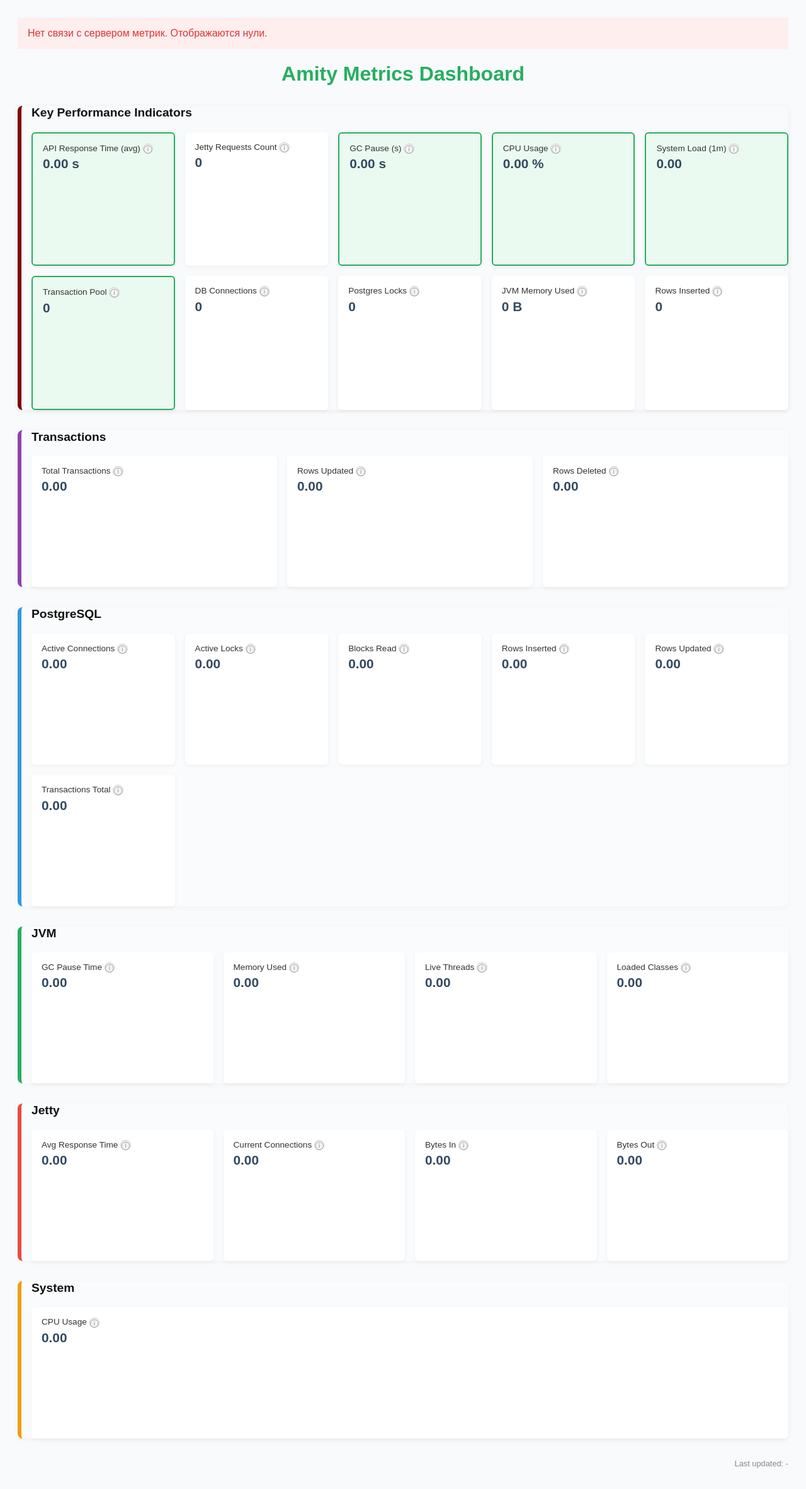
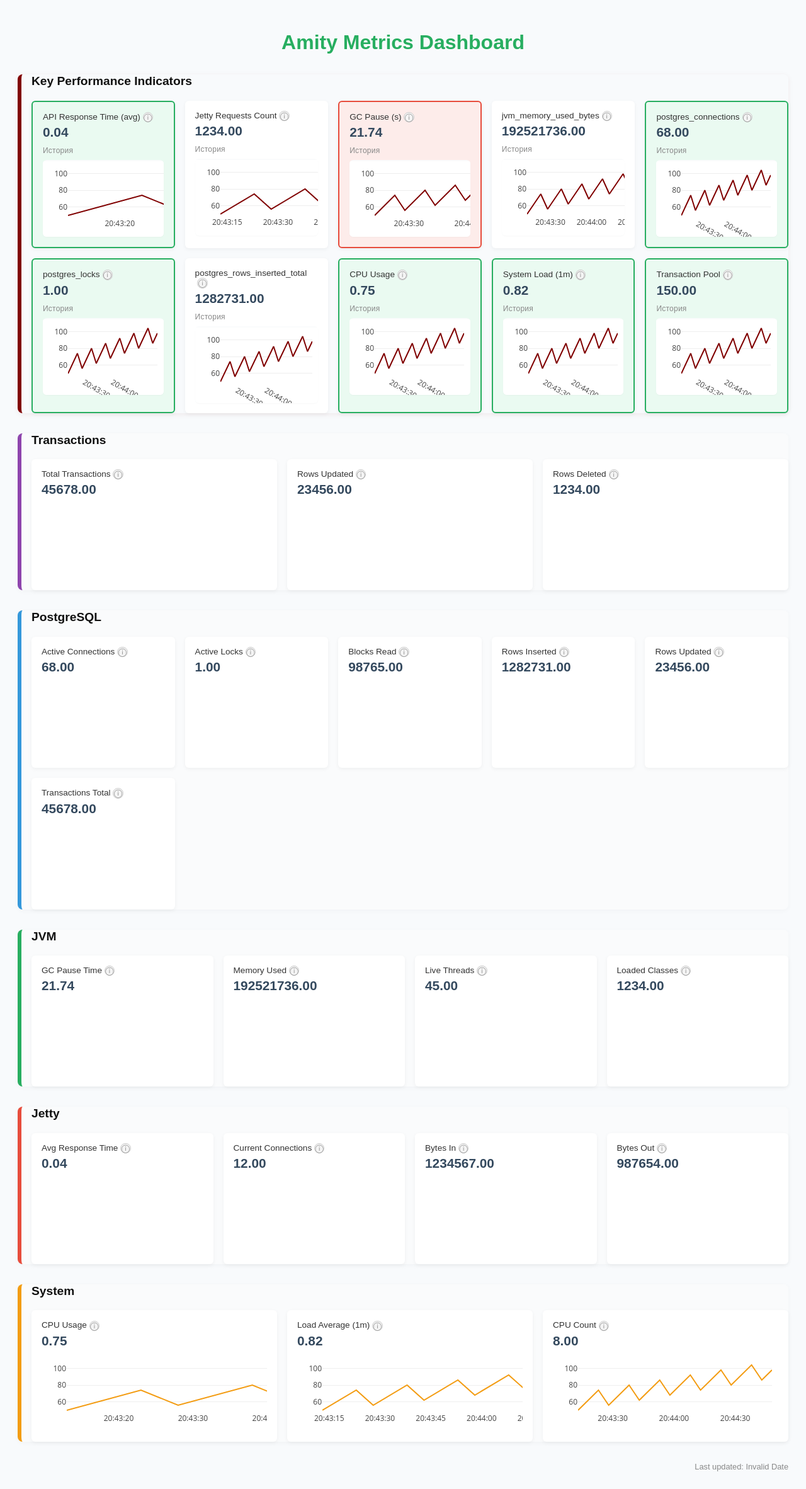
Before and after one commit to mateoMakalone/amity_dashboard, a Flask app: page / in a window 1280 px wide. Shown: the whole page at 63% size. Before the commit the page ends 2331 px from the top, so only its background shows below. Run offline with Flask 3, Linux system fonts and the light colour scheme; data that the repository does not hold is empty; some libraries are stand-ins or nearby versions.

Commit message:
feat: add line charts for KPI metrics with history visualization
- Add line charts under each KPI metric showing historical data
- Add 'История' label above each chart for better UX
- Include config property in dashboard_data API response
- Fix data.config not iterable error by providing category configuration
- Style charts with proper spacing and background
- Ensure all prominent metrics have history data available

```diff
--- a/app/config.py
+++ b/app/config.py
@@ -1,3 +1,9 @@
+# Удалён DEBUG_MODE и print
+
+# Моковый режим для тестирования фронта
+MOCK_MODE = True
+print(f"[INFO] MOCK MODE = {MOCK_MODE}")
+
 METRICS_URL = "http://server:5110/metrics"
 UPDATE_INTERVAL = 1.0
 REQUEST_TIMEOUT = 3.0
--- a/app/routes.py
+++ b/app/routes.py
@@ -2,6 +2,40 @@ from flask import Blueprint, render_template, jsonify
 from .metrics import MetricsService, get_metrics_history
 
 dashboard_bp = Blueprint("dashboard", __name__)
+
+# Default metrics configuration for frontend
+DEFAULT_METRICS_CONFIG = [
+    { "category": "Transactions", "metrics": [
+        'postgres_transactions_total{database="db01"}',
+        'postgres_rows_updated_total{database="db01"}',
+        'postgres_rows_deleted_total{database="db01"}'
+    ], "display": "counter", "color": "#8e44ad", "priority": 1 },
+    { "category": "PostgreSQL", "metrics": [
+        'postgres_connections{database="db01"}',
+        'postgres_locks{database="db01"}',
+        'postgres_blocks_reads_total{database="db01"}',
+        'postgres_rows_inserted_total{database="db01"}',
+        'postgres_rows_updated_total',
+        'postgres_transactions_total'
+    ], "display": "compact", "color": "#3498db", "priority": 2 },
+    { "category": "JVM", "metrics": [
+        'jvm_gc_pause_seconds_sum',
+        'jvm_memory_used_bytes{area="heap",id="Tenured Gen"}',
+        'jvm_threads_live_threads',
+        'jvm_classes_loaded_classes'
+    ], "display": "compact", "color": "#27ae60", "priority": 3 },
+    { "category": "Jetty", "metrics": [
+        'jetty_server_requests_seconds_avg',
+        'jetty_connections_current_connections',
+        'jetty_connections_bytes_in_bytes_sum',
+        'jetty_connections_bytes_out_bytes_sum'
+    ], "display": "compact", "color": "#e74c3c", "priority": 4 },
+    { "category": "System", "metrics": [
+        'process_cpu_usage',
+        'system_load_average_1m',
+        'system_cpu_count'
+    ], "display": "compact", "color": "#f39c12", "priority": 5 }
+]
 
 @dashboard_bp.route("/")
 def dashboard():
@@ -19,9 +53,18 @@ def history():
 def dashboard_data():
     kpi_data = MetricsService.get_metrics_data()
     history_data = get_metrics_history()
+
+    # Ensure every prominent key exists in history
+    prominent = kpi_data["prominent"]
+    for key in prominent:
+        if key not in history_data:
+            # Create empty history entry for missing keys
+            history_data[key] = []
+
     return jsonify({
-        "prominent": kpi_data["prominent"],
+        "prominent": prominent,
         "metrics": kpi_data["metrics"],
         "history": history_data,
+        "config": DEFAULT_METRICS_CONFIG,
         "error": kpi_data.get("error"),
     })
--- a/app/static/css/styles.css
+++ b/app/static/css/styles.css
@@ -209,3 +209,26 @@ body {
     align-items: center;
     justify-content: flex-start;
 }
+
+.key-metric-card .metric-history-plot {
+    min-height: 120px;
+    margin-top: 8px;
+    background: #fafbfc;
+    border-radius: 6px;
+    box-shadow: 0 1px 2px rgba(0,0,0,0.03);
+    padding: 2px 0 0 0;
+}
+
+.key-metric-card .metric-history-plot .plotly {
+    border-radius: 6px;
+}
+
+.metric-history-label {
+    font-size: 12px;
+    color: #888;
+    margin-top: 6px;
+    margin-bottom: 0;
+    text-align: left;
+    font-weight: 400;
+    letter-spacing: 0.02em;
+}
--- a/app/static/js/dashboard.js
+++ b/app/static/js/dashboard.js
@@ -85,7 +85,10 @@ function startHistoryPolling() {
  * @param {string} color - цвет линии
  */
 function updateHistoryPlot(historyData, metricName, plotDiv, color = '#800000') {
-    if (!historyData[metricName] || !plotDiv) return;
+    if (!historyData || !historyData[metricName]) {
+        plotDiv.innerHTML = '';
+        return;
+    }
 
     const x = historyData[metricName].map(([ts, _]) => new Date(ts * 1000));
     const y = historyData[metricName].map(([_, v]) => v);
@@ -205,6 +208,7 @@ function createInfoIcon(tooltipText) {
  * @param {object} data - данные метрик
  */
 async function updateProminentMetrics(data) {
+    console.log('PROMINENT DATA:', data.prominent);
     const container = document.getElementById('prominent-metrics');
     const scrollY = window.scrollY;
     const existingCards = {};
@@ -224,8 +228,7 @@ async function updateProminentMetrics(data) {
         let shortTitle = (METRIC_LABELS[section] && METRIC_LABELS[section][metricName]) ?
             METRIC_LABELS[section][metricName] : (config.title || metricName);
         // --- Исправление: всегда рендерим KPI, даже если нет данных ---
-        const metric = data.prominent[metricName];
-        const value = (metric && metric.value !== undefined) ? metric.value : 0;
+        const value = (typeof data.prominent[metricName] === 'number') ? data.prominent[metricName] : 0;
         const formatType = config.format || "fixed2";
         const formatter = formatFunctions[formatType] || formatFunctions.fixed2;
         const formattedValue = formatter(value);
@@ -245,6 +248,11 @@ async function updateProminentMetrics(data) {
             const valueDiv = document.createElement('div');
             valueDiv.className = 'key-metric-value';
             card.appendChild(valueDiv);
+            // Добавляю подпись 'История' над графиком
+            const historyLabel = document.createElement('div');
+            historyLabel.className = 'metric-history-label';
+            historyLabel.textContent = 'История';
+            card.appendChild(historyLabel);
             const plotDiv = document.createElement('div');
             plotDiv.className = 'metric-history-plot';
             plotDiv.id = `plot-${metricName}`;
@@ -469,7 +477,16 @@ async function updateMetricsSections(data) {
 }
 
 async function updateTransactionsSection(data) {
+    console.log("[DEBUG] updateTransactionsSection called");
+    console.log("[DEBUG] data.history keys:", Object.keys(data.history || {}));
+
+    try {
         const container = document.getElementById('metrics-sections');
+        if (!container) {
+            console.error("[ERROR] Container 'metrics-sections' not found");
+            return;
+        }
+
         let section = container.querySelector('section[data-category="Transactions"]');
         if (!section) {
             section = document.createElement('section');
@@ -478,7 +495,12 @@ async function updateTransactionsSection(data) {
             section.innerHTML = `<h2 class="section-title">Transactions</h2><div class="transactions-history-plot" id="transactions-history-plot"></div>`;
             container.prepend(section);
         }
+
         const plotDiv = section.querySelector('.transactions-history-plot');
+        if (!plotDiv) {
+            console.error("[ERROR] Plot div not found");
+            return;
+        }
 
         // Метрики для графика
         const metricsList = [
@@ -489,10 +511,29 @@ async function updateTransactionsSection(data) {
         const colors = ['#2980b9', '#27ae60', '#e74c3c'];
         const traces = [];
 
+        console.log("[DEBUG] Processing metrics:", metricsList);
+
+        // Проверяем, что data.history существует
+        if (!data.history) {
+            console.warn("[WARN] data.history is undefined or null");
+            plotDiv.innerHTML = '<p>No history data available</p>';
+            return;
+        }
+
         metricsList.forEach((metric, idx) => {
-        if (data.history[metric]) {
-            const x = data.history[metric].map(([ts, _]) => new Date(ts * 1000));
-            const y = data.history[metric].map(([_, v]) => v);
+            console.log(`[DEBUG] Processing metric: ${metric}`);
+
+            // Безопасная проверка существования метрики
+            const metricData = data.history[metric];
+            console.log(`[DEBUG] data.history[${metric}]:`, metricData);
+
+            if (metricData && Array.isArray(metricData) && metricData.length > 0) {
+                console.log(`[DEBUG] Metric ${metric} has valid history data with ${metricData.length} points`);
+
+                try {
+                    const x = metricData.map(([ts, _]) => new Date(ts * 1000));
+                    const y = metricData.map(([_, v]) => v);
+
                     traces.push({
                         x,
                         y,
@@ -501,9 +542,31 @@ async function updateTransactionsSection(data) {
                         mode: 'lines+markers',
                         line: { color: colors[idx] }
                     });
+
+                    console.log(`[DEBUG] Successfully created trace for ${metric}`);
+                } catch (mapError) {
+                    console.error(`[ERROR] Failed to map data for metric ${metric}:`, mapError);
+                }
+            } else {
+                console.log(`[DEBUG] Metric ${metric} has no valid history data`);
+                console.log(`[DEBUG] metricData type:`, typeof metricData);
+                console.log(`[DEBUG] metricData is array:`, Array.isArray(metricData));
+                if (metricData) {
+                    console.log(`[DEBUG] metricData length:`, metricData.length);
+                }
             }
         });
 
+        console.log("[DEBUG] Final traces:", traces);
+
+        if (traces.length === 0) {
+            console.log("[DEBUG] No traces to render, showing empty plot");
+            plotDiv.innerHTML = '<p>No transaction data available</p>';
+            return;
+        }
+
+        // Рендерим график
+        try {
             Plotly.react(plotDiv, traces, {
                 margin: { t: 30, b: 30, l: 40, r: 10 },
                 height: 220,
@@ -512,6 +575,26 @@ async function updateTransactionsSection(data) {
                 legend: { orientation: 'h', y: -0.2 },
                 title: 'Transactions History'
             }, { displayModeBar: false });
+
+            console.log("[DEBUG] Plot rendered successfully");
+        } catch (plotError) {
+            console.error("[ERROR] Failed to render plot:", plotError);
+            plotDiv.innerHTML = '<p>Failed to render transaction plot</p>';
+        }
+
+    } catch (error) {
+        console.error("[ERROR] updateTransactionsSection failed:", error);
+        const container = document.getElementById('metrics-sections');
+        if (container) {
+            let section = container.querySelector('section[data-category="Transactions"]');
+            if (section) {
+                const plotDiv = section.querySelector('.transactions-history-plot');
+                if (plotDiv) {
+                    plotDiv.innerHTML = '<p>Error loading transaction data</p>';
+                }
+            }
+        }
+    }
 }
 
 function getMetricCategory(metricName, config) {
@@ -706,13 +789,37 @@ function hideNoDataBanner() {
     if (banner) banner.style.display = 'none';
 }
 
+// Глобальная обработка ошибок
+window.addEventListener('error', function(e) {
+    console.error('[GLOBAL ERROR]', e.error);
+    console.error('[GLOBAL ERROR] Stack:', e.error?.stack);
+});
+
+window.addEventListener('unhandledrejection', function(e) {
+    console.error('[UNHANDLED PROMISE REJECTION]', e.reason);
+});
+
 async function updateDashboard() {
+    console.log('[DEBUG] updateDashboard started');
     toggleSpinner(true);
     try {
+        console.log('[DEBUG] Fetching dashboard data...');
         const resp = await fetch('/dashboard_data');
+        console.log('[DEBUG] Response status:', resp.status);
+
+        if (!resp.ok) {
+            throw new Error(`HTTP ${resp.status}: ${resp.statusText}`);
+        }
+
         const data = await resp.json();
+        console.log('[DEBUG] Dashboard data received');
+        console.log('[DEBUG] data.history keys:', Object.keys(data.history || {}));
+        console.log('[DEBUG] data.prominent keys:', Object.keys(data.prominent || {}));
+
         toggleSpinner(false);
-        if (!data || typeof data !== 'object' || data.error) {
+
+        if (!data || typeof data !== 'object' || data.error !== null) {
+            console.log('[DEBUG] updateDashboard: showing no data banner');
             showNoDataBanner();
             const emptyData = getEmptyDashboardData();
             await updateProminentMetrics(emptyData);
@@ -721,14 +828,23 @@ async function updateDashboard() {
             document.getElementById('last-updated').textContent = '-';
             return;
         }
+
+        console.log('[DEBUG] updateDashboard: hiding no data banner');
         hideNoDataBanner();
+
+        console.log('[DEBUG] Updating prominent metrics...');
         await updateProminentMetrics(data);
+
+        console.log('[DEBUG] Updating metrics sections...');
         await updateMetricsSections(data);
+
+        console.log('[DEBUG] Updating transactions section...');
         await updateTransactionsSection(data);
+
         // Обновляем графики KPI-гистограмм
+        console.log('[DEBUG] Updating KPI plots...');
         for (const metricName of Object.keys(data.prominent)) {
-            const value = (data.prominent[metricName] && data.prominent[metricName].value !== undefined)
-                ? data.prominent[metricName].value : 0;
+            const value = (typeof data.prominent[metricName] === 'number') ? data.prominent[metricName] : 0;
             const plotDiv = document.getElementById(`plot-${metricName}`);
             if (plotDiv && value > 0) {
                 updateHistoryPlot(data.history, metricName, plotDiv, '#800000');
@@ -736,9 +852,15 @@ async function updateDashboard() {
                 plotDiv.innerHTML = '';
             }
         }
+
         document.getElementById('last-updated').textContent =
             new Date(data.last_updated * 1000).toLocaleString();
+
+        console.log('[DEBUG] updateDashboard completed successfully');
+
     } catch (err) {
+        console.error('[ERROR] updateDashboard failed:', err);
+        console.error('[ERROR] Stack:', err.stack);
         toggleSpinner(false);
         showNoDataBanner();
         const emptyData = getEmptyDashboardData();
```
Also changed, not shown: app/metrics.py (+87 -5 lines). Lines whose indentation alone changed are shown as unchanged.
